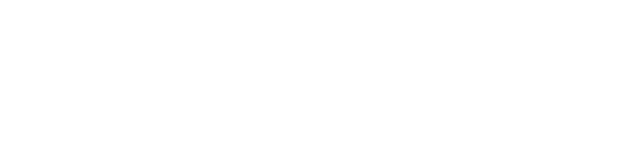
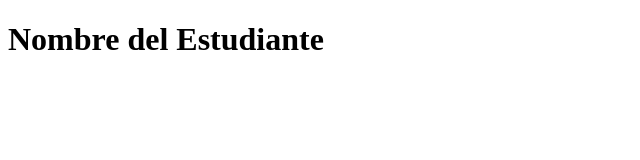
Before and after one commit to alejabarraza2/proyecto_web_aleja_trabajo_numero_uno, a plain HTML site: page index.html in a window 1280 px wide. Shown: the whole page, without its empty margins (0-640 px from the left). Drawn offline with Linux system fonts and the light colour scheme.

Commit message:
Agregue el titulo y el nombre del estudiante a conocer

```diff
--- a/index.html
+++ b/index.html
@@ -3,9 +3,9 @@
 <head>
     <meta charset="UTF-8">
     <meta name="viewport" content="width=device-width, initial-scale=1.0">
-    <title>Document</title>
+    <title>Conociendo a mi estudiante</title>
 </head>
 <body>
-
+    <h1>Nombre del Estudiante</h1>
 </body>
 </html>
```
